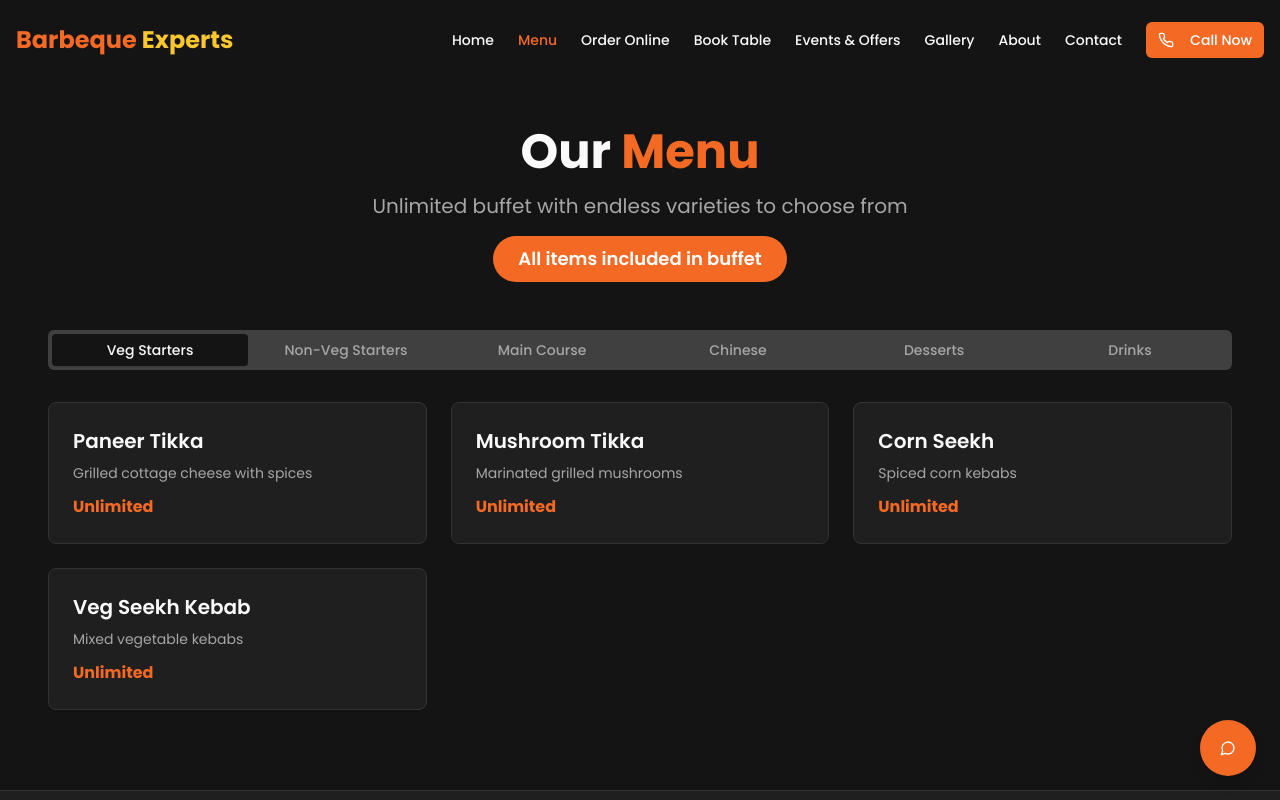
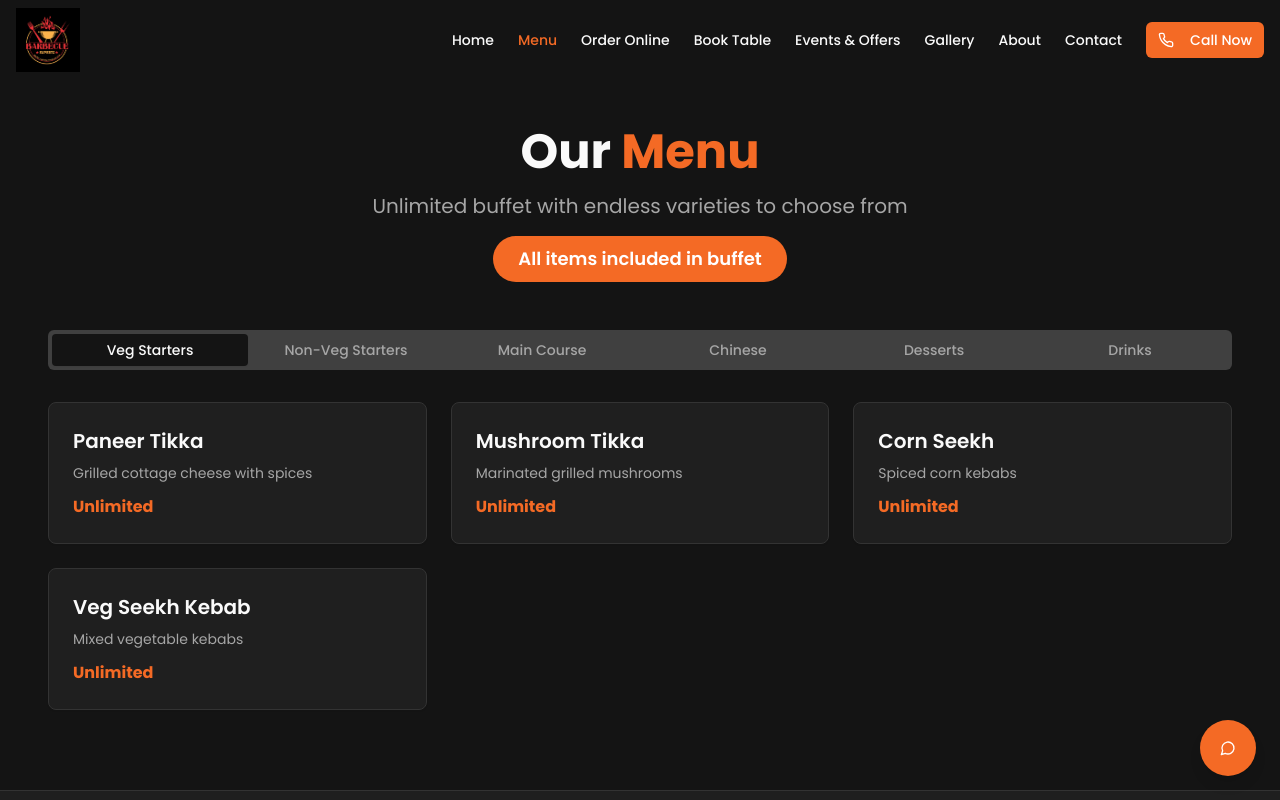
Before and after one commit to musavirshaikh222-create/grill-masters-pune, a React (Vite) app: page /menu in a window 1280 px wide. Shown: the top 800 px of the page. Built offline with nearby package versions, Linux system fonts and the light colour scheme; the HTML template or start-up script is replaced by a standard one.

Commit message:
Add restaurant logo

```diff
--- a/src/components/Navigation.tsx
+++ b/src/components/Navigation.tsx
@@ -2,6 +2,7 @@ import { useState, useEffect } from "react";
 import { Link, useLocation } from "react-router-dom";
 import { Menu, X, Phone } from "lucide-react";
 import { Button } from "@/components/ui/button";
+import logo from "@/assets/logo.png";
 
 const Navigation = () => {
   const [isScrolled, setIsScrolled] = useState(false);
@@ -36,10 +37,12 @@ const Navigation = () => {
       <div className="container mx-auto px-4">
         <div className="flex items-center justify-between h-20">
           <Link to="/" className="flex items-center space-x-2">
-            <div className="text-2xl font-bold">
-              <span className="text-primary">Barbeque</span>
-              <span className="text-accent"> Experts</span>
-            </div>
+            <img
+              src={logo}
+              alt="Barbeque Experts Logo"
+              className="h-16 w-auto object-contain"
+              style={{ mixBlendMode: 'lighten' }}
+            />
           </Link>
 
           {/* Desktop Navigation */}
```
Also changed, not shown: src/assets/logo.png (added).
